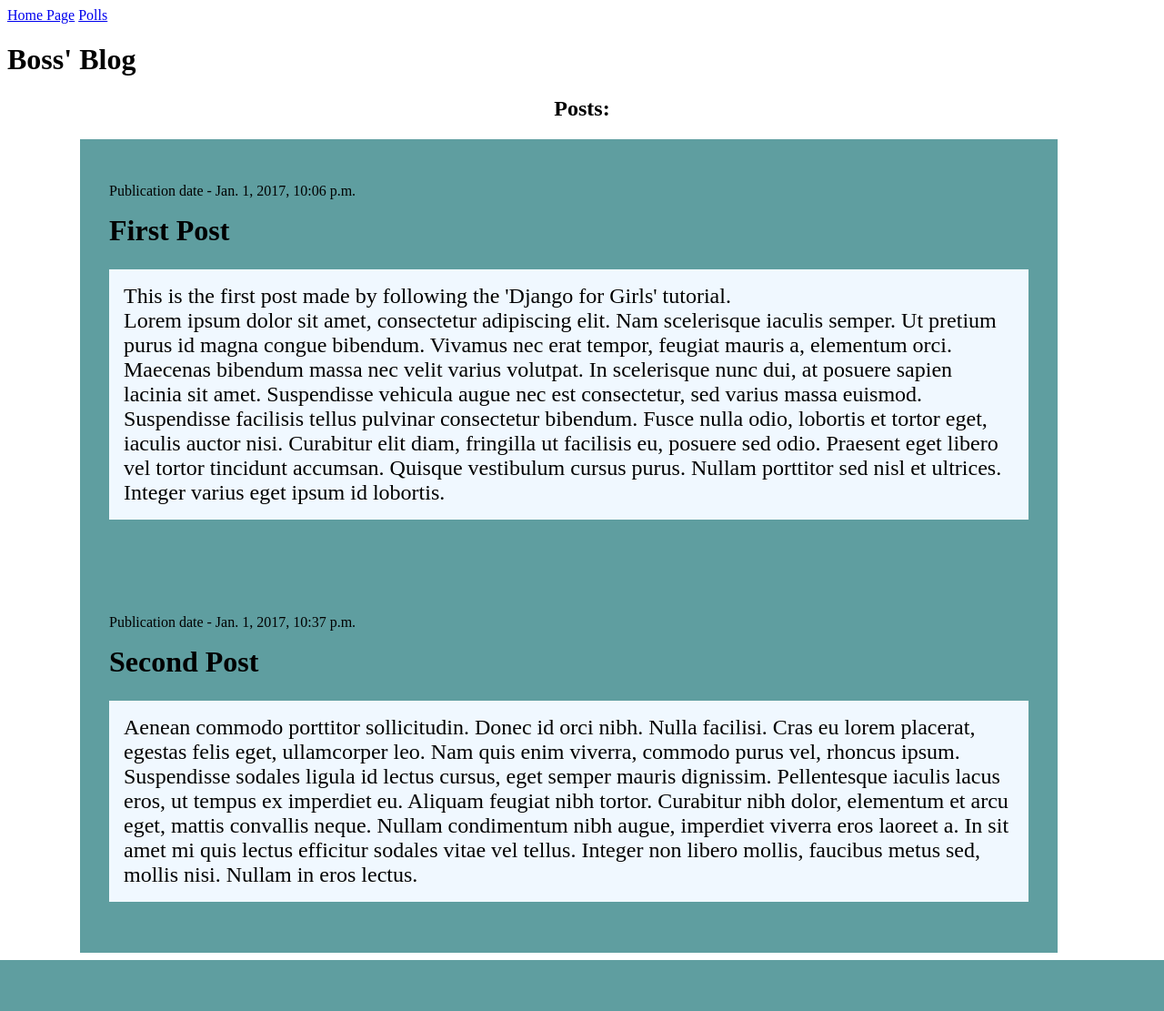
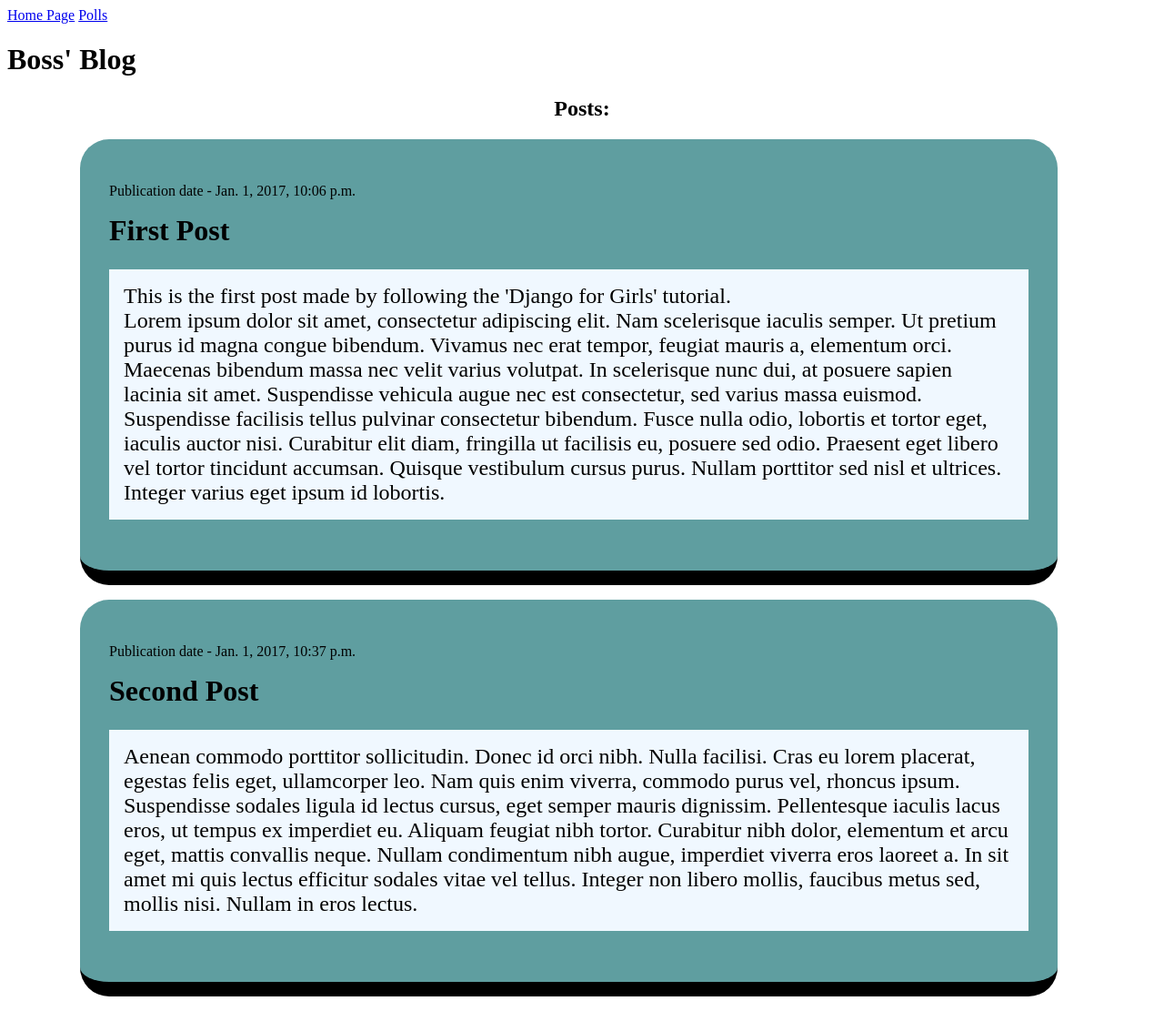
Before and after one commit to KedroBoss/my-first-blog, a Django app: template blog/templates/blog/post_list.html in a window 1280 px wide. Shown: the whole page at 91% size. Before the commit the page ends 1055 px from the top, so only its background shows below. Run offline with Django 3.2, Linux system fonts and the light colour scheme; the template is opened without the code that fills it: values that come from a table or form of the project are taken from there, others are empty; data comes from the database, SQL or seed files in the repository; both versions use the stored data as it was after the commit.

Commit message:
Added some HTML

```diff
--- a/blog/static/blog/css/style.css
+++ b/blog/static/blog/css/style.css
@@ -2,10 +2,13 @@
     text-align: center;
 }
 .post{
+    border-radius: 32px;
     background-color: cadetblue;
     padding: 2rem;
     width: 80%;
     margin-left:5rem;
+    margin-bottom: 1rem;
+    border-bottom: solid 16px black;
 }
 
 .post h1{
```
Also changed, not shown: db.sqlite3.
